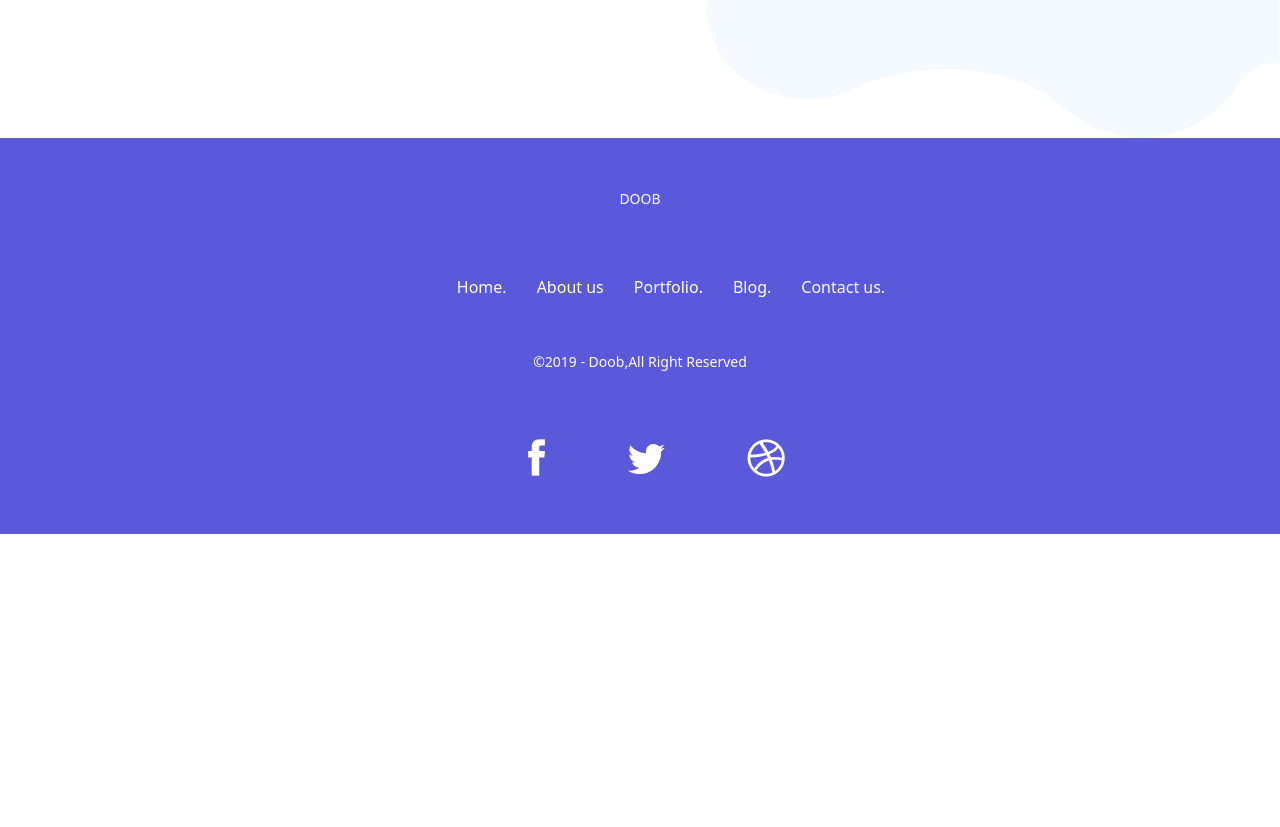
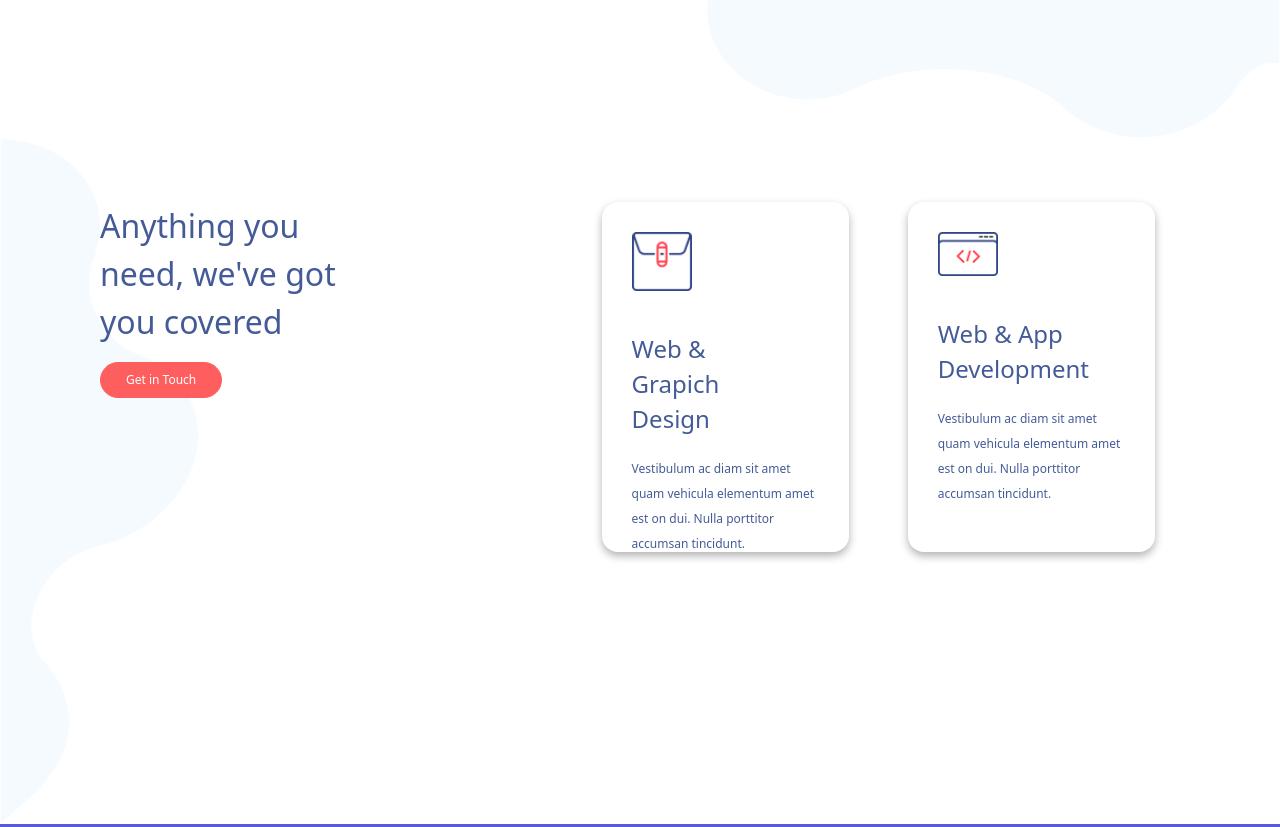
Before and after one commit to FRTYZ/letgo-sample, a plain HTML site: page index.html in a window 1280 px wide. Shown: the part 500-1327 px from the top of the page. Before the commit the page ends 1034 px from the top, so only its background shows below. Drawn offline with nearby package versions, Linux system fonts and the light colour scheme.

Commit message:
Created content and style the second section

```diff
--- a/css/custom.css
+++ b/css/custom.css
@@ -154,6 +154,67 @@ footer {
     width: 300px;
 }
 
+.second-section {
+    background-image: url('../img/second-section-bg.png');
+    background-repeat: no-repeat;
+    background-size: contain;
+    background-position: left;
+    padding: 64px 101px 272px 88px;
+}
+
+.second-section-title {
+    font-size: 32px;
+    font-weight: 500;
+    color: #445b97;
+    width: 240px;
+}
+
+.second-section-get-btn {
+    background-color: #ff5e5e;
+    color: #ffffff;
+    border: 1px solid #ff5e5e;
+    border-radius: 20px;
+    font-size: 12px;
+    padding: 8px 25px 8px 25px;
+}
+
+.second-section-card {
+    height: 350px;
+    min-width: 0;
+    box-shadow: 0 4px 8px 0 rgba(0,0,0,0.3);
+    border-radius: 16px;
+    overflow: hidden;
+    padding: 30px;
+    position: relative;
+    display: flex;
+    flex-direction: column;
+}
+
+.second-section-card:nth-child(1){
+    margin-left: 35px;
+}
+
+.second-section-card img {
+    width: 60px;
+    height: 60px;
+    margin-bottom: 40px;
+}
+.card-content article {
+    color: #445b97;
+}
+
+.card-content article h4 {
+    width: 160px;
+    line-height: 35px;
+    margin-bottom: 20px;
+}
+
+.card-content article p {
+    font-size: 12px;
+    line-height: 25px;
+}
+
+
 @media screen and (max-width: 991px) {
    .navbar ul a {
         display: none;
@@ -207,6 +268,20 @@ footer {
     .first-section-image-grid {
         text-align: center;
     }
+    .second-section-card {
+        height: 300px;
+    }
+    .second-section-title {
+        text-align: center;
+        width: 100%;
+    }
+    .second-section-btn {
+        text-align: center;
+        margin-bottom: 40px;
+    }
+    .second-section-card {
+        margin-bottom: 40px;
+    }
 }
 
 @media screen and (max-width: 576px) {
--- a/index.html
+++ b/index.html
@@ -77,7 +77,6 @@
             </nav>
         </div>
     </div>
-
     <section class="first-section">
         <div class="container">
                 <div class="row">
@@ -100,6 +99,49 @@
                     </div>
                 </div>
             </div>
+    </section>
+
+    <section class="second-section">
+        <div class="container">
+            <div class="row">
+                <div class="col-xl-5 col-lg-3 col-md-12 col-sm-12 col-12">
+                    <section class="second-section-title">
+                        <p>Anything you need, we've got you covered</p>
+                    </section>
+                    <div class="second-section-btn">
+                        <button type="button" class="second-section-get-btn">Get in Touch</button>
+                    </div>
+                </div>
+                <div class="col-xl-7 col-lg-9 col-md-12 col-sm-12 col-12">
+                    <div class="container">
+                        <div class="row">
+                            <div class="col-xl-6 col-lg-6 col-md-12 col-sm-12 col-12">
+                                <div class="second-section-card">
+                                    <img src="/img/Icon1.png" alt="Avatar">
+                                    <div class="card-content">
+                                        <article>
+                                            <h4>Web & Grapich Design</h4>
+                                            <p>Vestibulum ac diam sit amet quam vehicula elementum amet est on dui. Nulla porttitor accumsan tincidunt.</p>
+                                        </article>
+                                    </div>
+                                </div>
+                            </div>
+                            <div class="col-xl-6 col-lg-6 col-md-12 col-sm-12 col-12">
+                                <div class="second-section-card">
+                                    <img src="/img/Icon2.png" alt="Avatar">
+                                    <div class="card-content">
+                                        <article>
+                                            <h4>Web & App Development</h4>
+                                            <p>Vestibulum ac diam sit amet quam vehicula elementum amet est on dui. Nulla porttitor accumsan tincidunt.</p>
+                                        </article>
+                                    </div>
+                                </div>
+                            </div>
+                        </div>
+                    </div>
+                </div>
+            </div>
+        </div>
     </section>
 
 
```
Also changed, not shown: img/second-section-bg.png (added).
